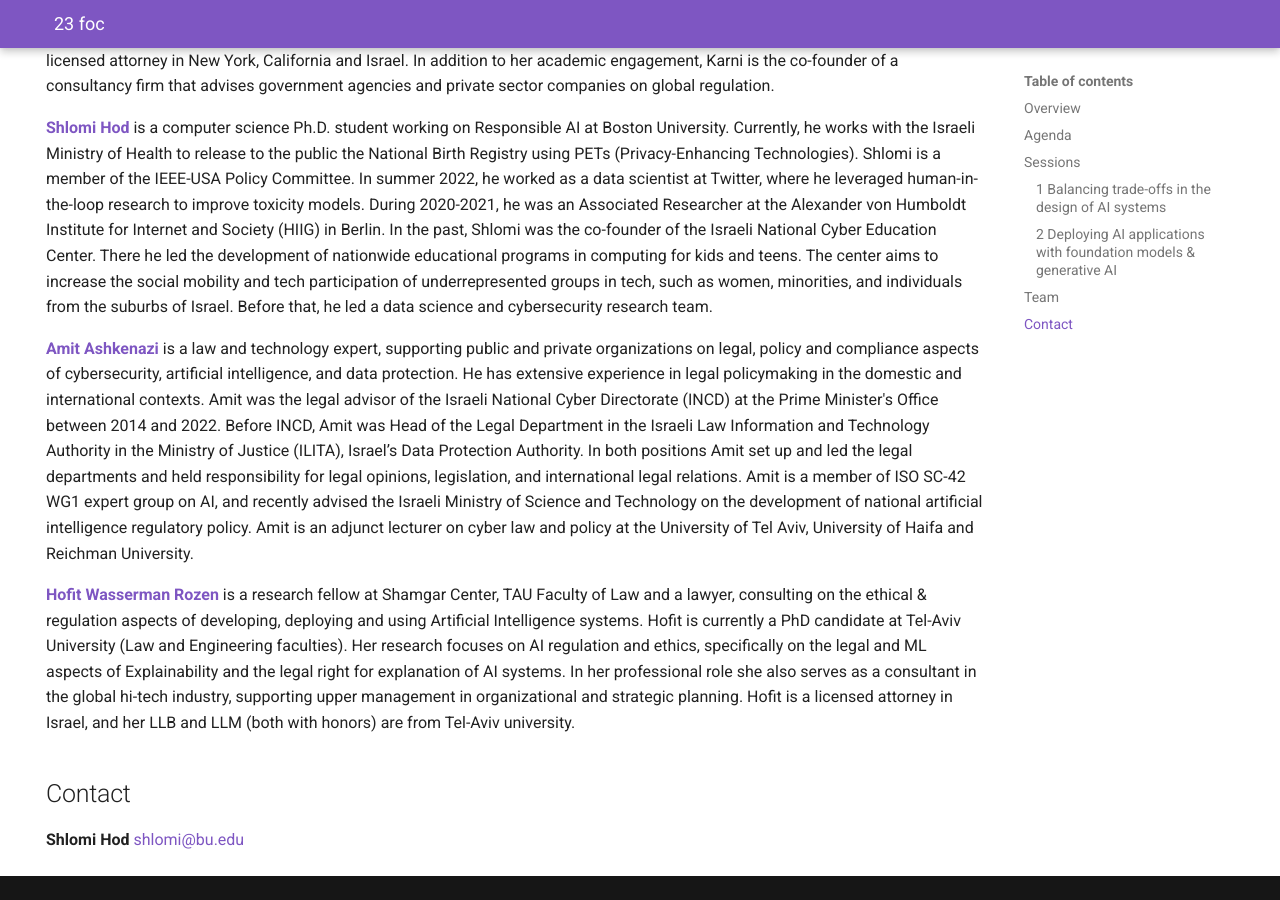
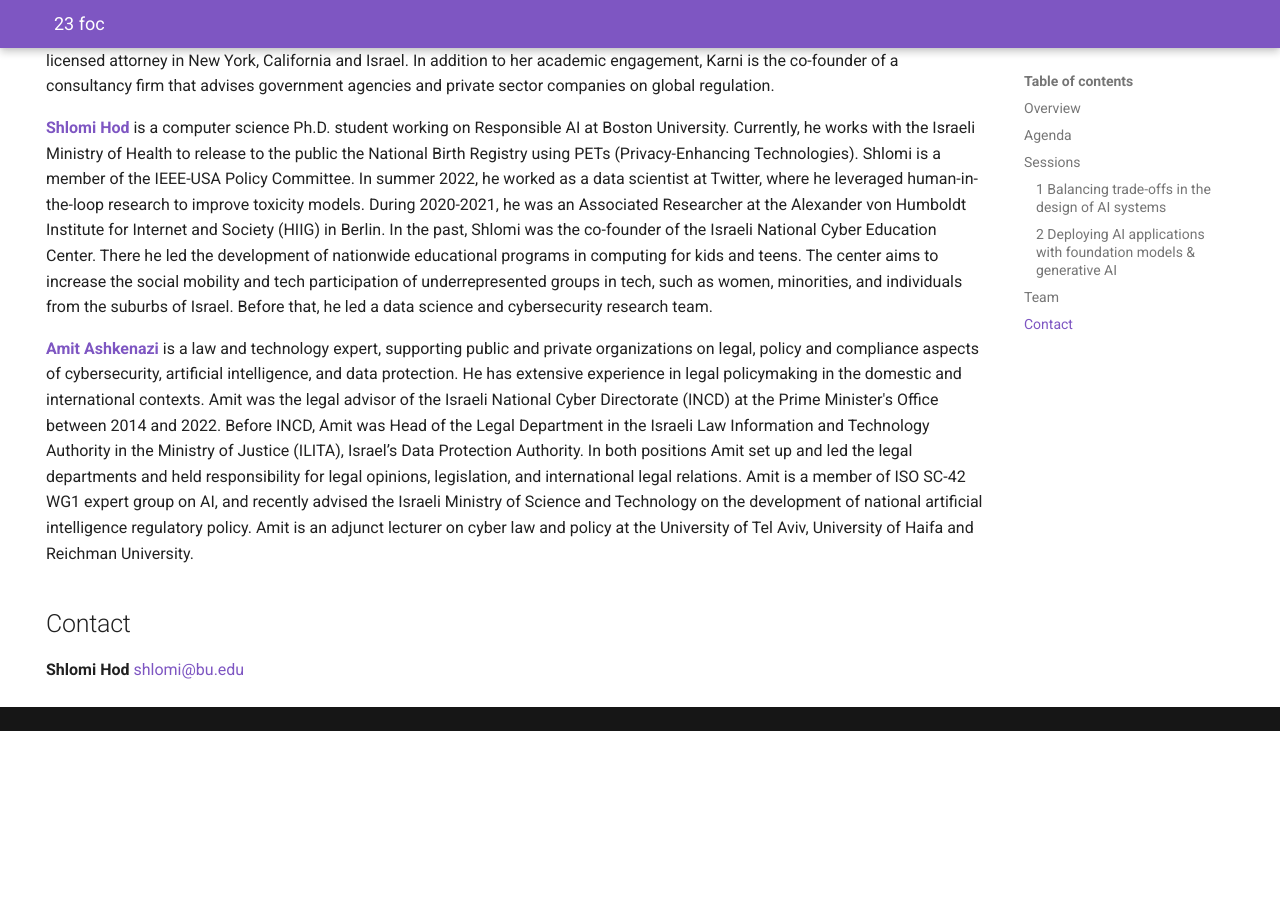
Before and after one commit to ResponsiblyAI/gov, an MkDocs documentation site: the page built from docs/23-foc.md, in a window 1280 px wide and 900 px high, scrolled down 2509 px. Built offline with MkDocs 1.6.1 and Material for MkDocs 9.7.7, drawn with Linux system fonts in a browser that asks for light colours; after the commit the page ends 3240 px from its top, so only the background shows below that.

Commit message:
update team

```diff
--- a/docs/23-foc.md
+++ b/docs/23-foc.md
@@ -69,8 +69,6 @@ In the past, Shlomi was the co-founder of the Israeli National Cyber Education C
 
 [**Amit Ashkenazi**](https://www.linkedin.com/in/amit-ashkenazi-1000b71ba/) is a law and technology expert, supporting public and private organizations on legal, policy and compliance aspects of cybersecurity, artificial intelligence, and data protection. He has extensive experience in legal policymaking in the domestic and international contexts. Amit was the legal advisor of the Israeli National Cyber Directorate (INCD) at the Prime Minister's Office between 2014 and 2022. Before INCD, Amit was Head of the Legal Department in the Israeli Law Information and Technology Authority in the Ministry of Justice (ILITA), Israel’s Data Protection Authority. In both positions Amit set up and led the legal departments and held responsibility for legal opinions, legislation, and international legal relations. Amit is a member of ISO SC-42 WG1 expert group on AI, and recently advised the Israeli Ministry of Science and Technology on the development of national artificial intelligence regulatory policy. Amit is an adjunct lecturer on cyber law and policy at the University of Tel Aviv, University of Haifa and Reichman University.
 
-[**Hofit Wasserman Rozen**](https://www.linkedin.com/in/hofit-wasserman-rozen-843997b9/) is a research fellow at Shamgar Center, TAU Faculty of Law and a lawyer, consulting on the ethical & regulation aspects of developing, deploying and using Artificial Intelligence systems. Hofit is currently a PhD candidate at Tel-Aviv University (Law and Engineering faculties). Her research focuses on AI regulation and ethics, specifically on the legal and ML aspects of Explainability and the legal right for explanation of AI systems. In her professional role she also serves as a consultant in the global hi-tech industry, supporting upper management in organizational and strategic planning. Hofit is a licensed attorney in Israel, and her LLB and LLM (both with honors) are from Tel-Aviv university.
-
 ## Contact
 
 <div class="grid cards" markdown>
```
